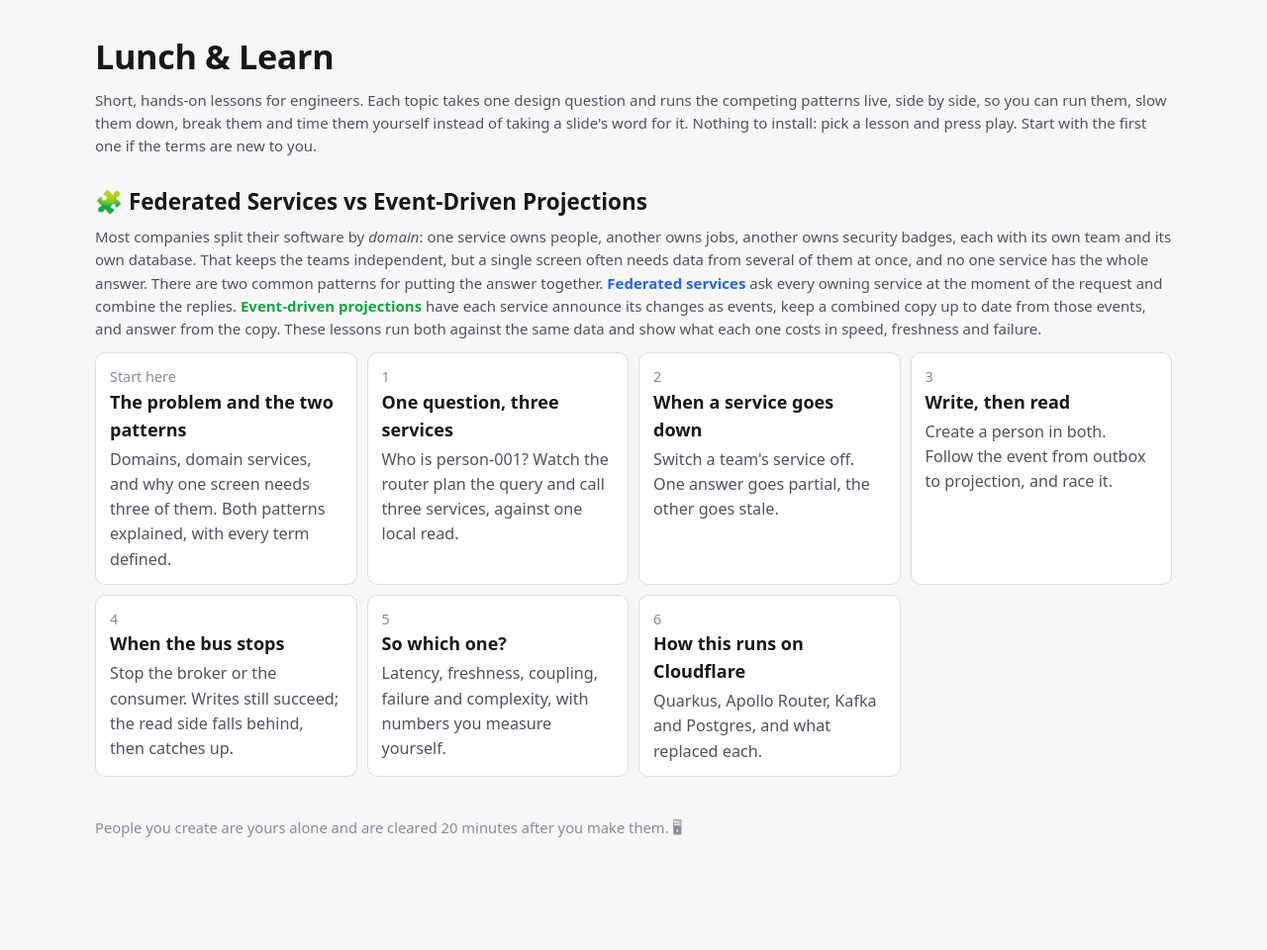
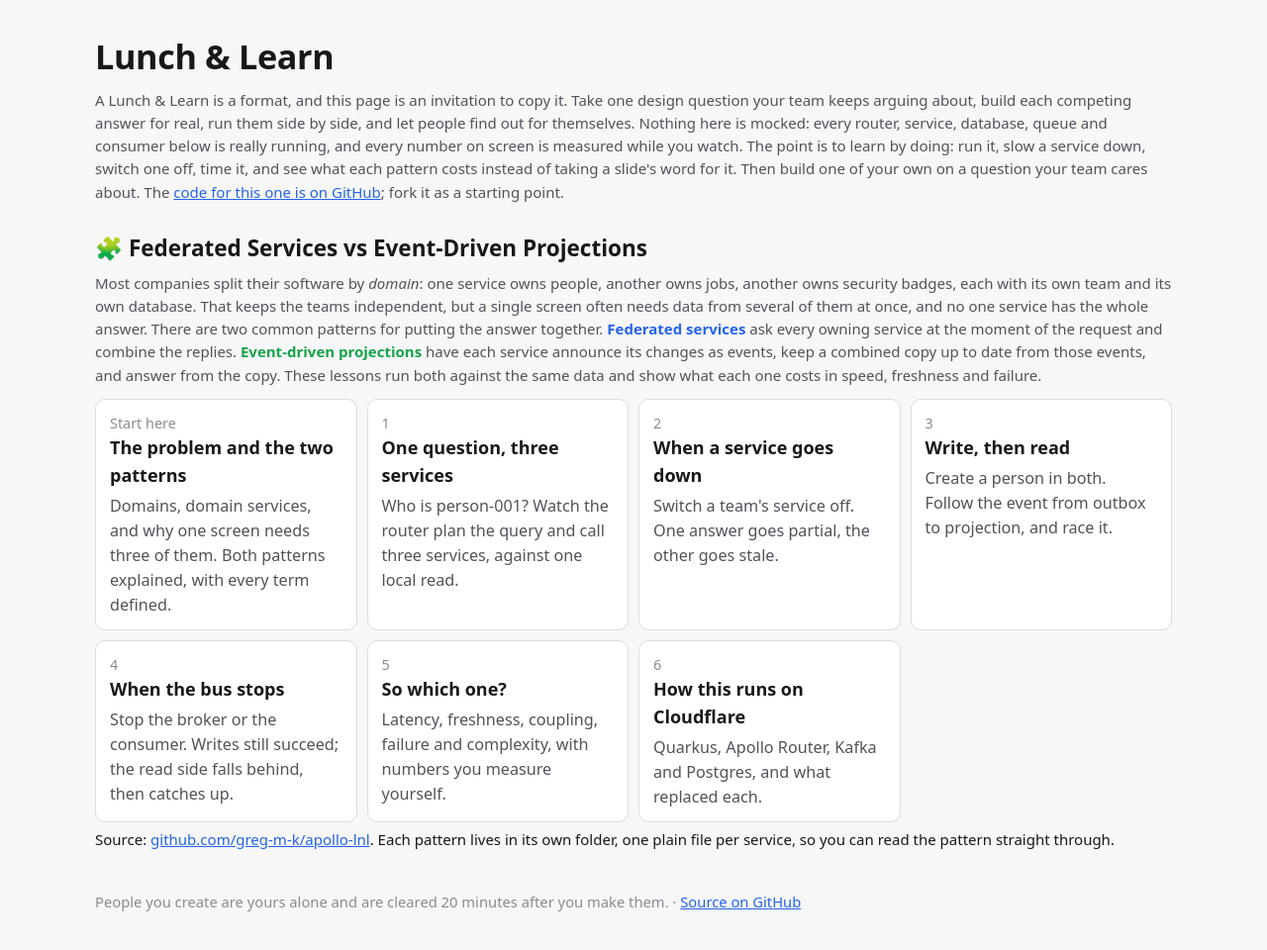
Before and after one commit to greg-m-k/apollo-lnl, a website: page site/web/public/index.html in a window 1280 px wide. Shown: the whole page at 99% size. Before the commit the page ends 912 px from the top, so only its background shows below. Drawn offline with Linux system fonts and the light colour scheme.

Commit message:
Say what a Lunch & Learn is for, that nothing is mocked, and link the repo
Why: the home intro described the lessons but not the intent: the
format is an invitation for others to build their own, and it works
because everything is real and learned by doing. The site never linked
its own source, so nobody could copy it.

What: the home lead now explains the format as a call to copy it,
states that every service, database and queue is really running and
every number is measured live, and links the GitHub repo. The topic
section and the footer link the repo too; the start page says nothing
is mocked and links the source.

Proof: test/ui.mjs home test now checks the "Nothing here is mocked"
sentence and at least two repo links; it failed before the change and
all 7 UI tests pass against the local dev server after it.

Co-Authored-By: Claude Opus 5.5 <noreply@anthropic.com>
Claude-Session: https://claude.ai/code/session_01RY239jkW1dbFT5yidhWJ5D

```diff
--- a/site/web/public/index.html
+++ b/site/web/public/index.html
@@ -11,9 +11,12 @@
 <body>
 <main>
   <h1>Lunch &amp; Learn</h1>
-  <p class="lead">Short, hands-on lessons for engineers. Each topic takes one design question and runs the competing patterns
-    live, side by side, so you can run them, slow them down, break them and time them yourself instead of taking a slide's word for it.
-    Nothing to install: pick a lesson and press play. Start with the first one if the terms are new to you.</p>
+  <p class="lead">A Lunch &amp; Learn is a format, and this page is an invitation to copy it. Take one design question your team keeps
+    arguing about, build each competing answer for real, run them side by side, and let people find out for themselves.
+    Nothing here is mocked: every router, service, database, queue and consumer below is really running, and every number on screen
+    is measured while you watch. The point is to learn by doing: run it, slow a service down, switch one off, time it, and see
+    what each pattern costs instead of taking a slide's word for it. Then build one of your own on a question your team cares about.
+    The <a href="https://github.com/greg-m-k/apollo-lnl">code for this one is on GitHub</a>; fork it as a starting point.</p>
 
   <section class="topic">
     <h2>🧩 Federated Services vs Event-Driven Projections</h2>
@@ -34,9 +37,10 @@
       <a class="card" href="/tradeoffs/"><span class="n">5</span><h3>So which one?</h3><p>Latency, freshness, coupling, failure and complexity, with numbers you measure yourself.</p></a>
       <a class="card" href="/port/"><span class="n">6</span><h3>How this runs on Cloudflare</h3><p>Quarkus, Apollo Router, Kafka and Postgres, and what replaced each.</p></a>
     </div>
+    <p>Source: <a href="https://github.com/greg-m-k/apollo-lnl">github.com/greg-m-k/apollo-lnl</a>. Each pattern lives in its own folder, one plain file per service, so you can read the pattern straight through.</p>
   </section>
 
-  <footer>People you create are yours alone and are cleared 20 minutes after you make them. 🖥</footer>
+  <footer>People you create are yours alone and are cleared 20 minutes after you make them. · <a href="https://github.com/greg-m-k/apollo-lnl">Source on GitHub</a></footer>
 </main>
 </body>
 </html>
```
Also changed, not shown: site/web/public/start/index.html (+2 -1 lines), test/ui.mjs (+2 -0 lines).
